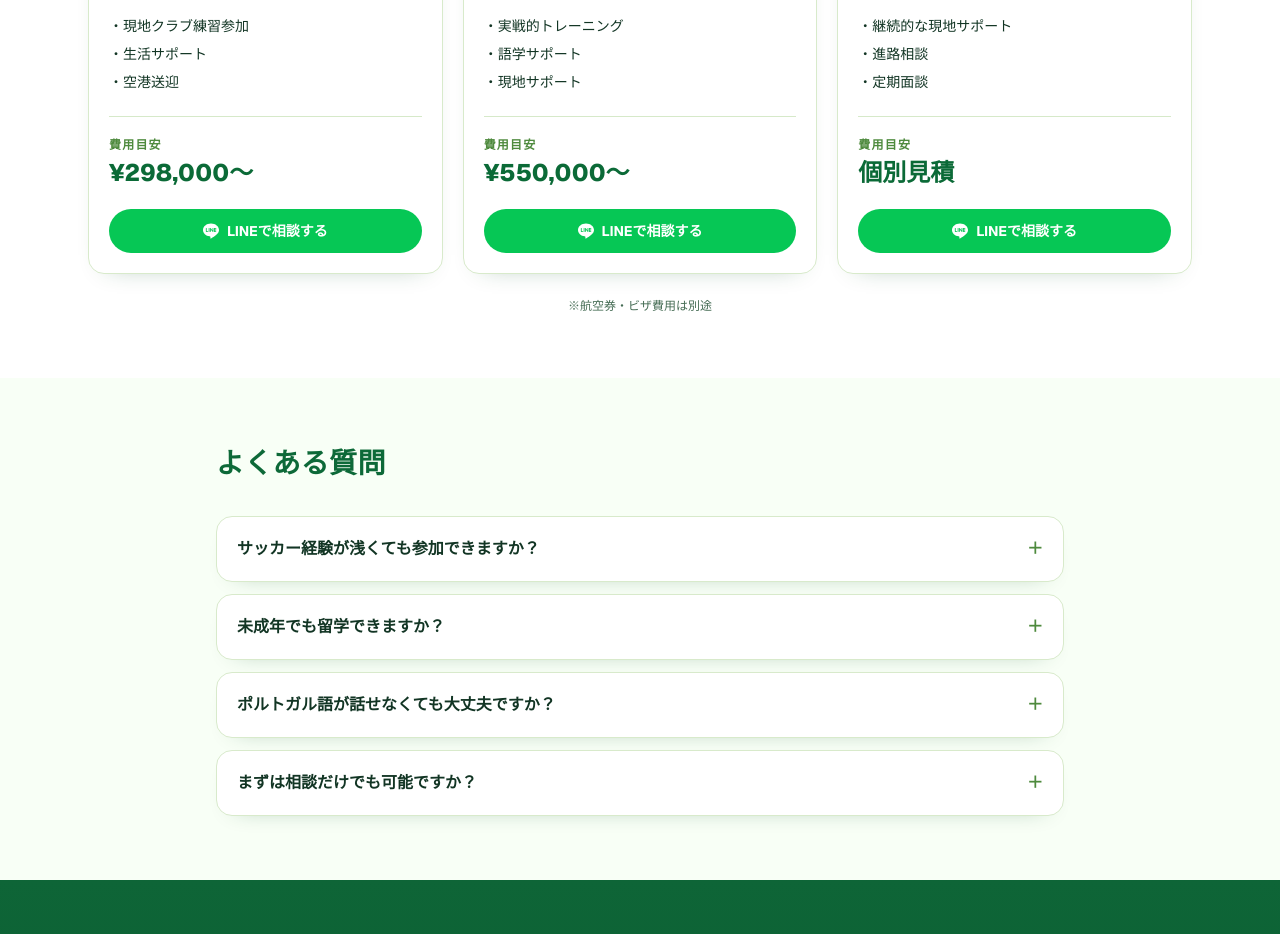
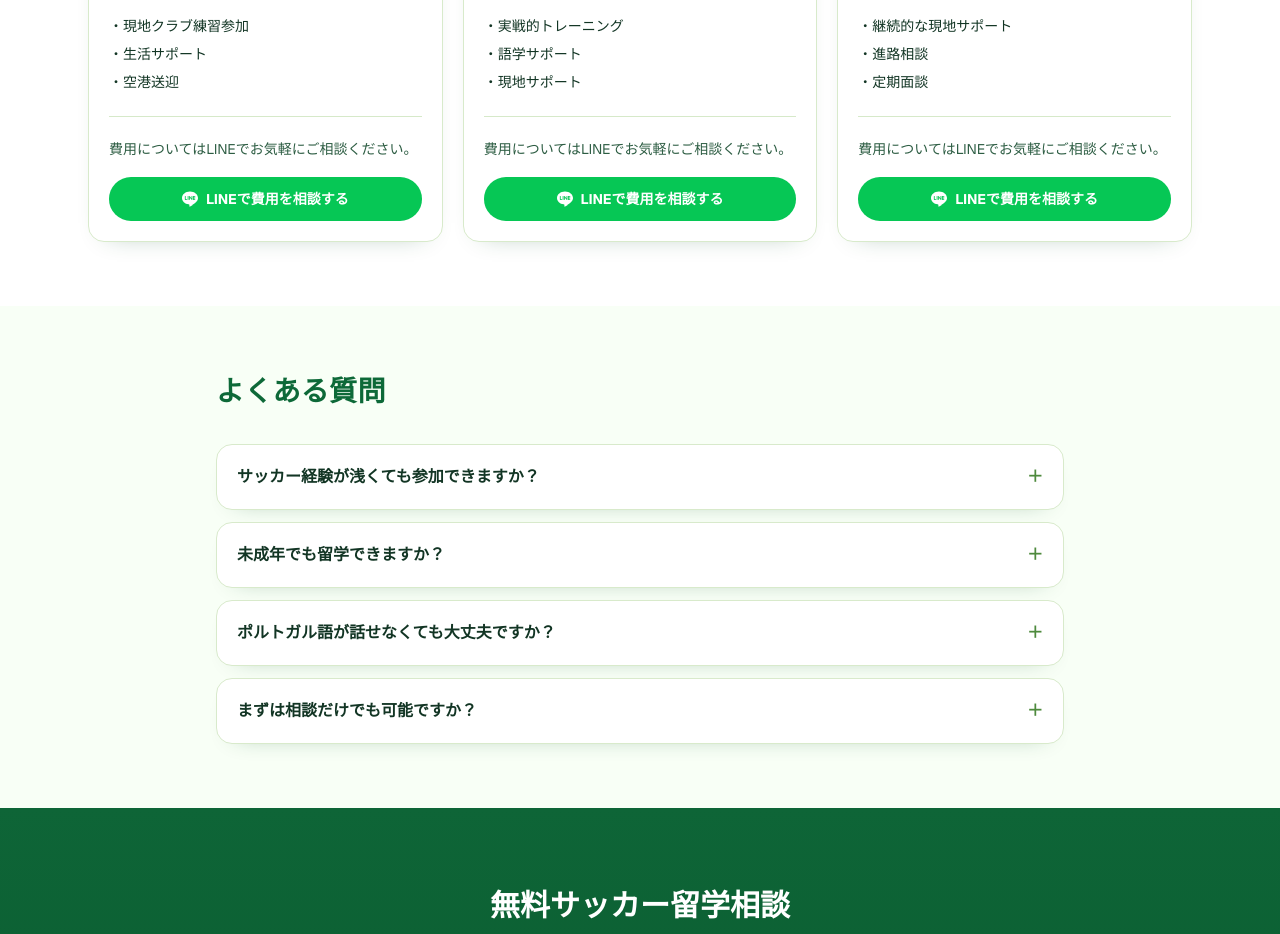
Before and after one commit to roki0711416-hash/parasonho, a Next.js app: page / in a window 1280 px wide. Shown: the part 1320-2254 px from the top of the page. Built offline with nearby package versions, Linux system fonts and the light colour scheme.

Commit message:
feat: replace price display with LINE consultation CTA in plan cards

```diff
--- a/app/page.tsx
+++ b/app/page.tsx
@@ -9,19 +9,16 @@ export default function Home() {
       title: "短期留学プラン（1〜4週間）",
       target: "学校の長期休みで挑戦したい中高生・大学生向け",
       points: ["現地クラブ練習参加", "生活サポート", "空港送迎"],
-      price: "¥298,000〜",
     },
     {
       title: "中期留学プラン（1〜3ヶ月）",
       target: "実践力を高めたい選手向け",
       points: ["実戦的トレーニング", "語学サポート", "現地サポート"],
-      price: "¥550,000〜",
     },
     {
       title: "長期留学プラン（6ヶ月〜）",
       target: "本格的に海外で成長したい選手向け",
       points: ["継続的な現地サポート", "進路相談", "定期面談"],
-      price: "個別見積",
     },
   ];
 
@@ -117,22 +114,20 @@ export default function Home() {
                     ))}
                   </ul>
                   <div className="mt-6 border-t border-[#d6e9c9] pt-5">
-                    <p className="text-xs font-semibold uppercase tracking-widest text-[#4e8a3d]">費用目安</p>
-                    <p className="mt-1 text-2xl font-extrabold text-[#0b6a37]">{plan.price}</p>
-                  </div>
+                    <p className="text-sm leading-6 text-[#2d5d43]">費用についてはLINEでお気軽にご相談ください。</p>
                     <a
                       href={LINE_URL}
                       target="_blank"
                       rel="noopener noreferrer"
-                    className="mt-5 inline-flex items-center justify-center gap-2 rounded-full bg-[#06C755] px-5 py-3 text-sm font-bold text-white transition hover:bg-[#05b34c]"
+                      className="mt-4 inline-flex w-full items-center justify-center gap-2 rounded-full bg-[#06C755] px-5 py-3 text-sm font-bold text-white transition hover:bg-[#05b34c]"
                     >
                       <svg viewBox="0 0 24 24" className="h-4 w-4" fill="currentColor" aria-hidden="true"><path d="M19.365 9.863c.349 0 .63.285.63.631 0 .345-.281.63-.63.63H17.61v1.125h1.755c.349 0 .63.283.63.63 0 .344-.281.629-.63.629h-2.386c-.345 0-.627-.285-.627-.629V8.108c0-.345.282-.63.63-.63h2.386c.346 0 .627.285.627.63 0 .349-.281.63-.63.63H17.61v1.125h1.755zm-3.855 3.016c0 .27-.174.51-.432.596-.064.021-.133.031-.199.031-.211 0-.391-.09-.51-.25l-2.443-3.317v2.94c0 .344-.279.629-.631.629-.346 0-.626-.285-.626-.629V8.108c0-.27.173-.51.43-.595.06-.023.136-.033.194-.033.195 0 .375.104.495.254l2.462 3.33V8.108c0-.345.282-.63.63-.63.345 0 .63.285.63.63v4.771zm-5.741 0c0 .344-.282.629-.631.629-.345 0-.627-.285-.627-.629V8.108c0-.345.282-.63.63-.63.346 0 .628.285.628.63v4.771zm-2.466.629H4.917c-.345 0-.63-.285-.63-.629V8.108c0-.345.285-.63.63-.63.348 0 .63.285.63.63v4.141h1.756c.348 0 .629.283.629.63 0 .344-.281.629-.629.629M24 10.314C24 4.943 18.615.572 12 .572S0 4.943 0 10.314c0 4.811 4.27 8.842 10.035 9.608.391.082.923.258 1.058.59.12.301.079.766.038 1.08l-.164 1.02c-.045.301-.24 1.186 1.049.645 1.291-.539 6.916-4.078 9.436-6.975C23.176 14.393 24 12.458 24 10.314"/></svg>
-                    LINEで相談する
+                      LINEで費用を相談する
                     </a>
+                  </div>
                 </article>
               ))}
             </div>
-            <p className="mt-6 text-center text-xs text-[#456c54]">※航空券・ビザ費用は別途</p>
           </div>
         </section>
 
```
Lines whose indentation alone changed are shown as unchanged.
